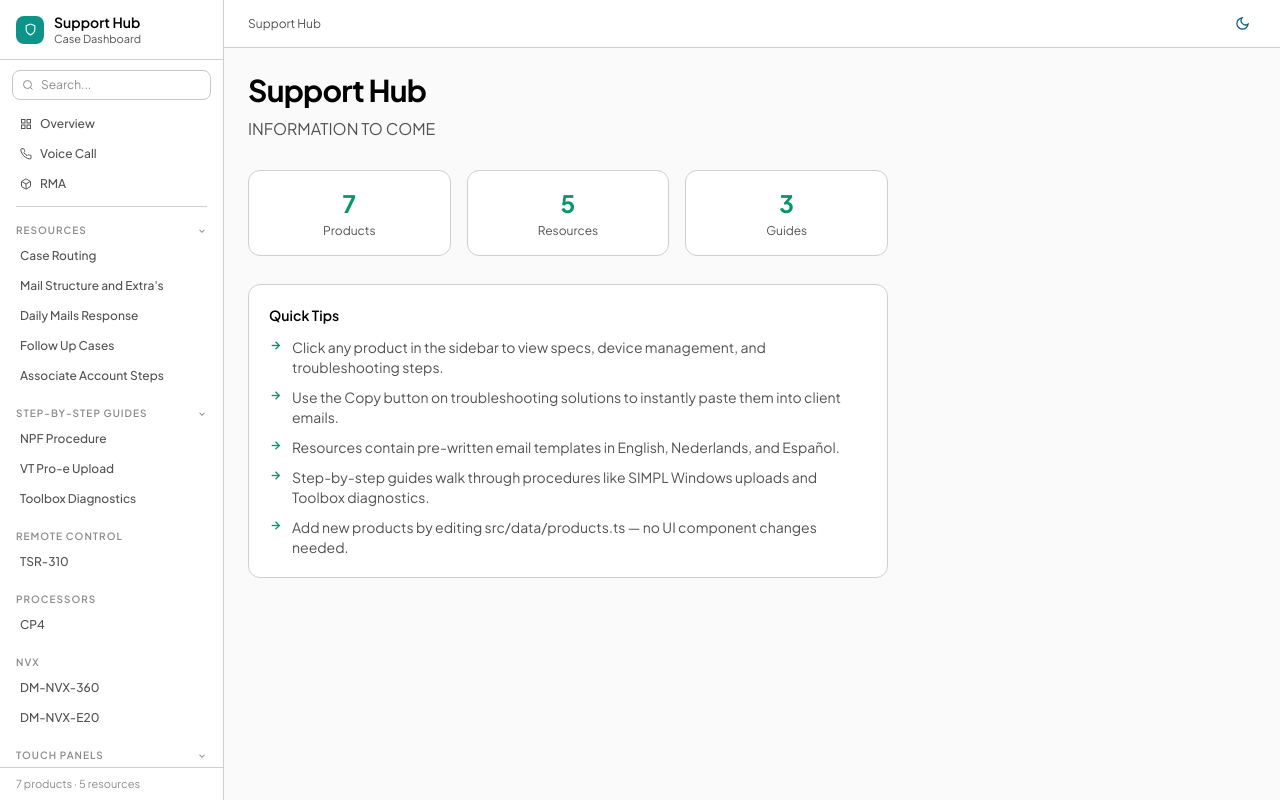
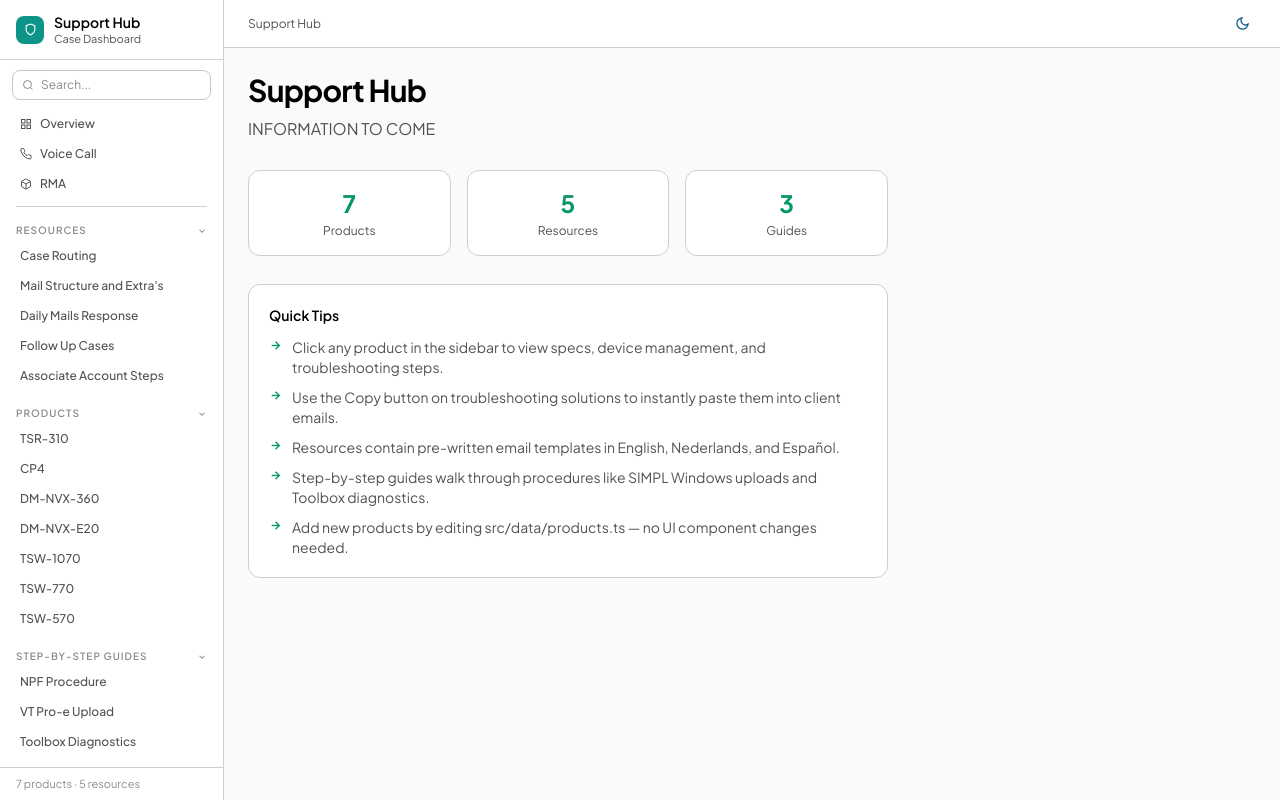
Before and after one commit to Lenaerts-Nestor/Technical-Support-Note, a React (Vite) app: page / in a window 1280 px wide. Built offline with nearby package versions, Linux system fonts and the light colour scheme; the HTML template or start-up script is replaced by a standard one.

Commit message:
changing structure of product

```diff
--- a/src/data/navigation.ts
+++ b/src/data/navigation.ts
@@ -32,6 +32,18 @@ export const NAV: NavSection[] = [
     ],
   },
   {
+    section: "PRODUCTS",
+    items: [
+      { id: "tsr-310", label: "TSR-310", type: "product" },
+      { id: "cp4", label: "CP4", type: "product" },
+      { id: "dm-nvx-360", label: "DM-NVX-360", type: "product" },
+      { id: "dm-nvx-e20", label: "DM-NVX-E20", type: "product" },
+      { id: "tsw-1070", label: "TSW-1070", type: "product" },
+      { id: "tsw-770", label: "TSW-770", type: "product" },
+      { id: "tsw-570", label: "TSW-570", type: "product" },
+    ],
+  },
+  {
     section: "STEP-BY-STEP GUIDES",
     items: [
       { id: "npf-procedure", label: "NPF Procedure", type: "guide" },
@@ -43,27 +55,4 @@ export const NAV: NavSection[] = [
       },
     ],
   },
-  {
-    section: "REMOTE CONTROL",
-    items: [{ id: "tsr-310", label: "TSR-310", type: "product" }],
-  },
-  {
-    section: "Processors",
-    items: [{ id: "cp4", label: "CP4", type: "product" }],
-  },
-  {
-    section: "NVX",
-    items: [
-      { id: "dm-nvx-360", label: "DM-NVX-360", type: "product" },
-      { id: "dm-nvx-e20", label: "DM-NVX-E20", type: "product" },
-    ],
-  },
-  {
-    section: "TOUCH PANELS",
-    items: [
-      { id: "tsw-1070", label: "TSW-1070", type: "product" },
-      { id: "tsw-770", label: "TSW-770", type: "product" },
-      { id: "tsw-570", label: "TSW-570", type: "product" },
-    ],
-  },
 ];
```
Also changed, not shown: 2 other files (tests, documents, lock files or other folders).
